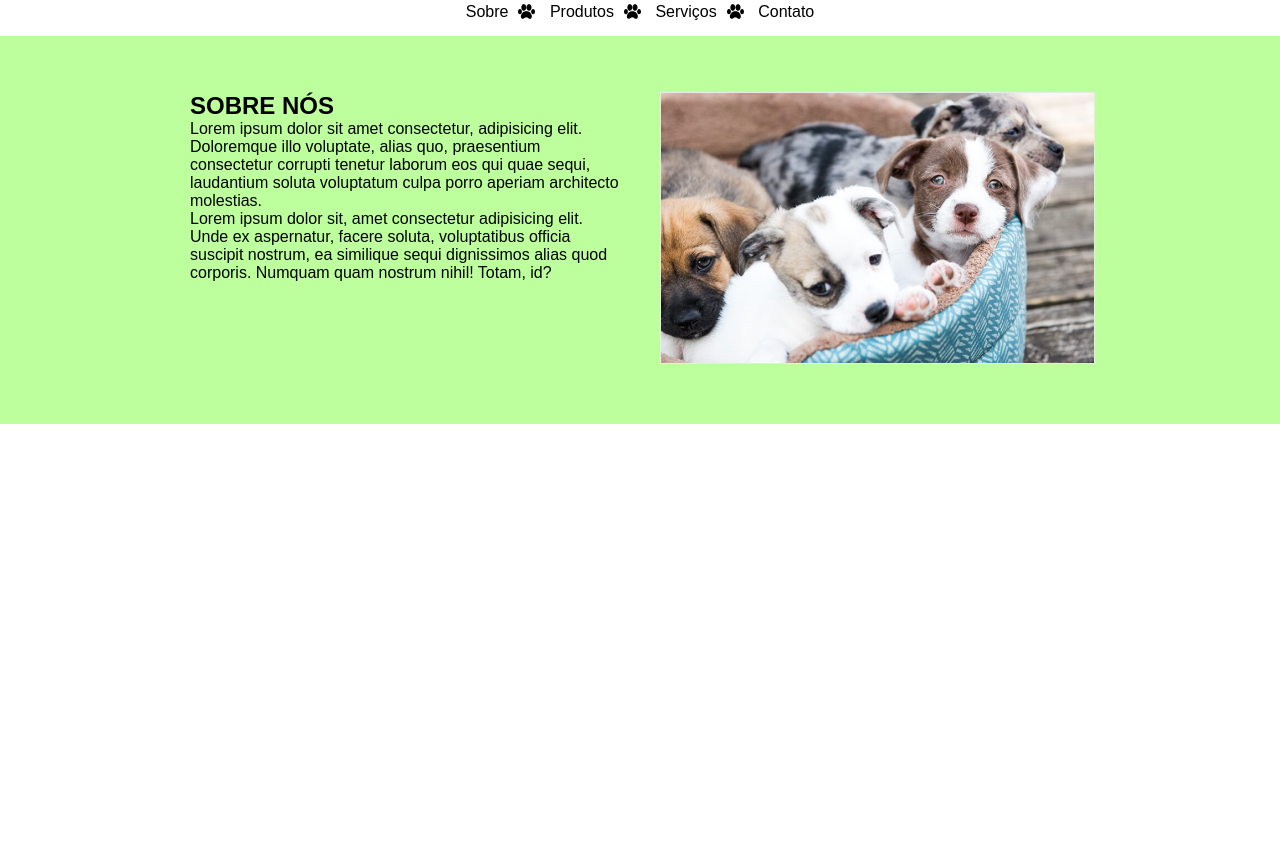
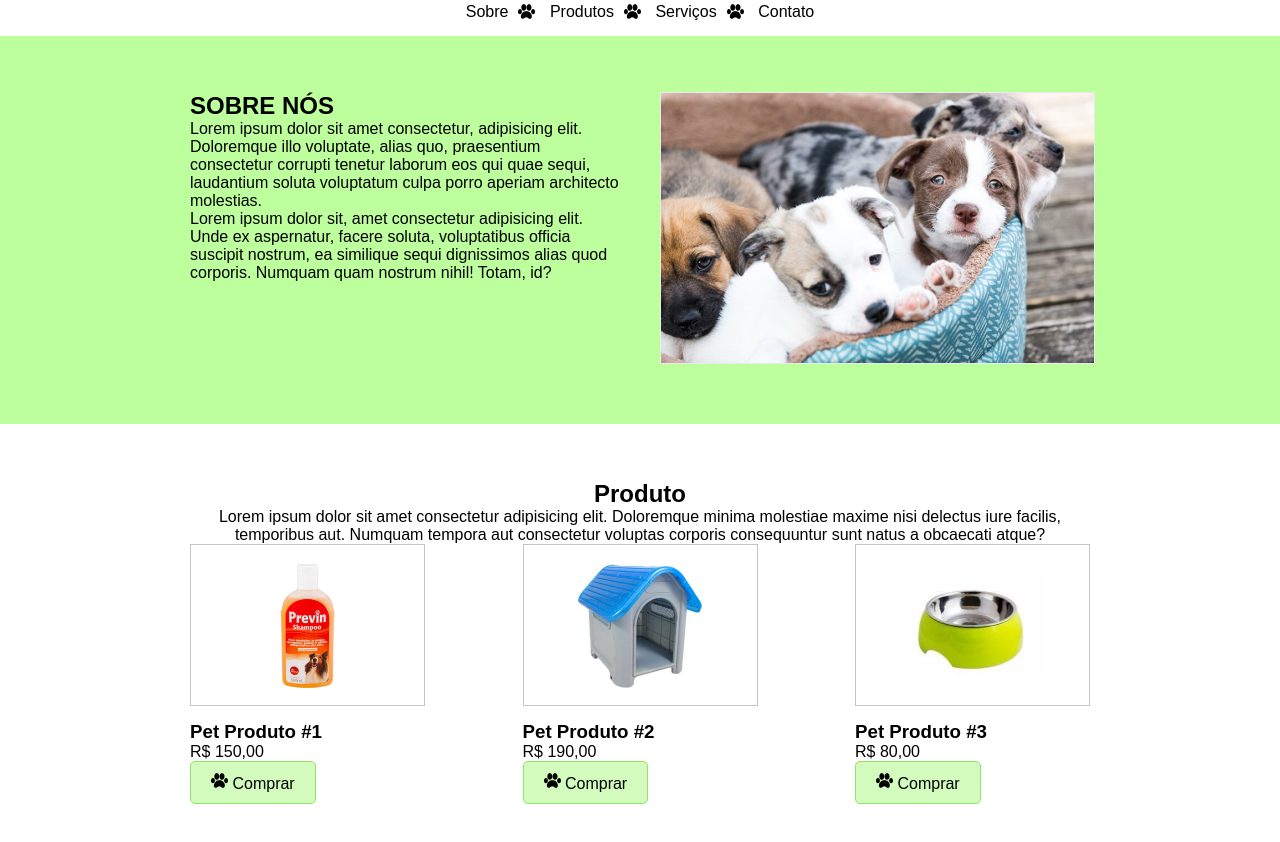
Before and after one commit to wilianssouza/PPTSHTA, a plain HTML site: page index.html in a window 1280 px wide. Shown: the part 116-958 px from the top of the page. Before the commit the page ends 800 px from the top, so only its background shows below. Drawn offline with Linux system fonts and the light colour scheme.

Commit message:
Produto_Servicos

```diff
--- a/css/petshop.css
+++ b/css/petshop.css
@@ -65,3 +65,35 @@ nav a:hover{
 .flex-conteiner .col{
     width: 430px;
 }
+
+.produto{
+    width: 235px;
+}
+
+.produto figure{
+    border: 1px solid #c4c4c4;
+    background-color: #fff;
+    margin: 0 0 15px 0;
+    padding: 0;
+    text-align: center;
+    height: 160px;
+    line-height: 160px;
+}
+
+.produto figure img{
+    vertical-align: middle;
+}
+
+.texto-centralizado{
+    text-align: center;
+}
+
+.btn-pata{
+    border: 1px solid #91e467;
+    background-color: #d2fbbd;
+    display: inline-block;
+    padding: 10px 20px;
+    text-decoration: none;
+    color: #000;
+    border-radius: 5px;
+}
--- a/index.html
+++ b/index.html
@@ -33,6 +33,54 @@
                 </div>
             </div>
         </section>
+        <!-- Produtos -->
+        <section id="produto">
+            <div class="conteiner">
+                <h2 class="texto-centralizado">Produto</h2>
+                <p class="texto-centralizado">Lorem ipsum dolor sit amet consectetur adipisicing elit. Doloremque minima molestiae maxime nisi delectus iure facilis, temporibus aut. Numquam tempora aut consectetur voluptas corporis consequuntur sunt natus a obcaecati atque?</p>
+
+                <div class="flex-conteiner">
+                    <article class="produto">
+                        <figure>
+                            <img src="img/produto-1.jpg" alt="Produto Pet Produto 1">
+                        </figure>
+                        <h3>Pet Produto #1</h3>
+                        <p>R$ 150,00</p>
+                        <a href="#" class="btn-pata">
+                            <img src="img/patinha-preta.png" alt="Patinha Preta">
+                            Comprar
+                        </a>
+                    </article>
+                    <article class="produto">
+                        <figure>
+                            <img src="img/produto-2.jpg" alt="Produto Pet Produto 2">
+                        </figure>
+                        <h3>Pet Produto #2</h3>
+                        <p>R$ 190,00</p>
+                        <a href="#" class="btn-pata">
+                            <img src="img/patinha-preta.png" alt="Patinha Preta">
+                            Comprar
+                        </a>
+                    </article>
+                    <article class="produto">
+                        <figure>
+                            <img src="img/produto-3.jpg" alt="Produto Pet Produto 3">
+                        </figure>
+                        <h3>Pet Produto #3</h3>
+                        <p>R$ 80,00</p>
+                        <a href="#" class="btn-pata">
+                            <img src="img/patinha-preta.png" alt="Patinha Preta">
+                            Comprar
+                        </a>
+                    </article>
+                </div>
+
+            </div>
+        </section>
+
+        <section></section>
+
+
     </main>
 
 </body>
```
